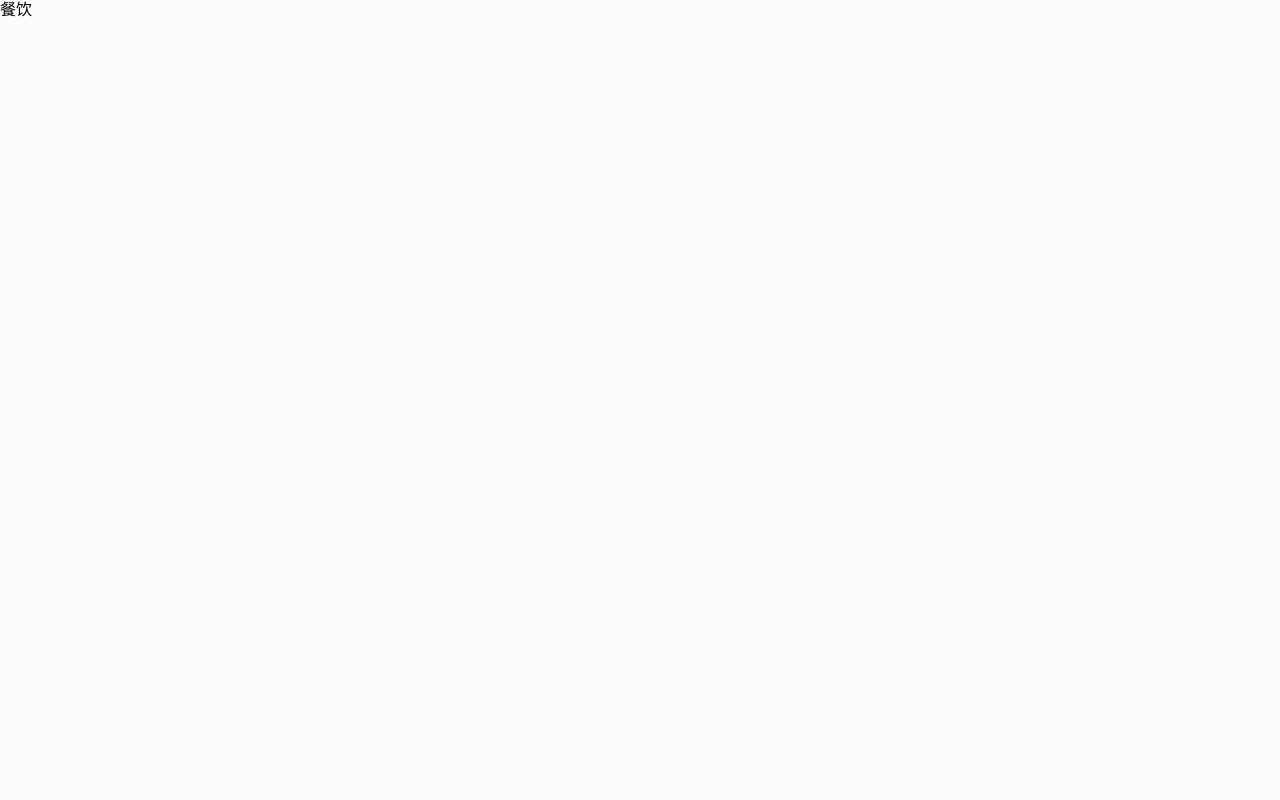
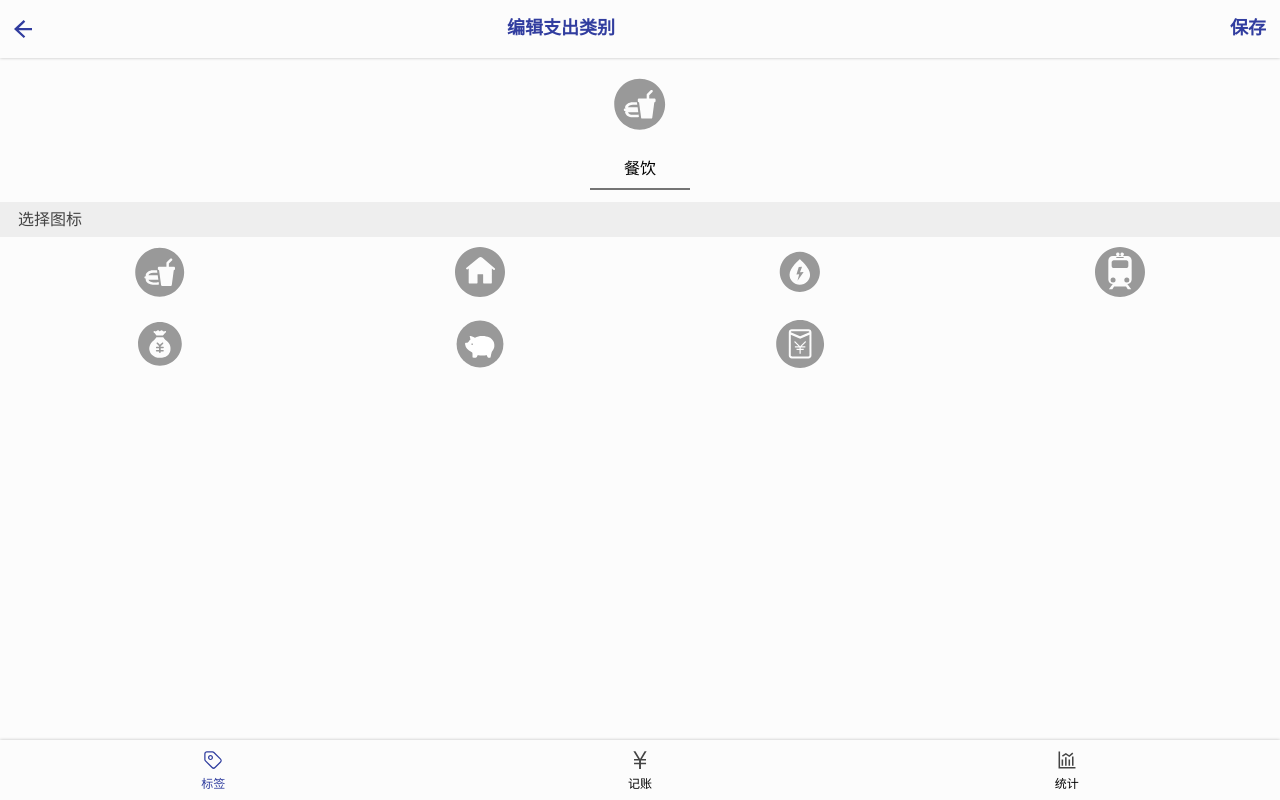
Before and after one commit to cy-wey/money-webApp, a React app: page /tags/1 in a window 1280 px wide. Built offline with nearby package versions, Linux system fonts and the light colour scheme.

Commit message:
Tag 页面布局完成

```diff
--- /dev/null
+++ b/src/components/Input.tsx
@@ -0,0 +1,35 @@
+import React from "react";
+import styled from 'styled-components'
+
+const Label = styled.label`
+  display: flex;
+  align-items: center;
+
+  > span {
+    white-space: nowrap;
+  }
+
+  > input {
+    display: flex;
+    width: 100%;
+    height: 44px;
+    background: none;
+    border: none;
+    font-size: 16px;
+  }
+`
+
+
+type Props = {
+  label: string;
+} & React.InputHTMLAttributes<HTMLInputElement>
+const Input: React.FC<Props> = (props) => {
+  const {label, children, ...rest} = props;
+  return (
+    <Label>
+      <span>{props.label}</span>
+      <input {...rest}/>
+    </Label>
+  )
+}
+export {Input}
--- a/src/views/Money/TagsSection.tsx
+++ b/src/views/Money/TagsSection.tsx
@@ -12,8 +12,8 @@ type Props = {
 const TagsSection: React.FC<Props> = (props) => {
   const {tags, setTags} = useTags()
   const SelectedTags = tags.filter(r => r.category === props.category)
+  const selectedTagIds = props.selected;
   const getClass = (tagId: number) => selectedTagIds.indexOf(tagId) >= 0 ? 'selected' : ''
-  const selectedTagIds = props.selected;
   const onToggleTag = (tagId: number) => {
     const index = selectedTagIds.indexOf(tagId);
     if (index >= 0) {
--- a/src/views/Money/TagsSection/TagsWrapper.tsx
+++ b/src/views/Money/TagsSection/TagsWrapper.tsx
@@ -19,7 +19,7 @@ const TagsWrapper = styled.div`
       > .icon {
         height: 50px;
         width: 50px;
-        fill: #ddd;
+        fill: #999;
         margin-bottom: 12px;
       }
 
--- a/src/views/Tag.tsx
+++ b/src/views/Tag.tsx
@@ -1,18 +1,122 @@
-import React from "react";
+import React, {useState} from "react";
 import {useTags} from "../hooks/useTags";
-import {useParams} from "react-router-dom";
+import {useParams, useNavigate} from "react-router-dom";
+import {Layout} from "../components/Layout";
+import {Icon} from "../components/Icon";
+import styled from "styled-components";
+import {Center} from "../components/Center";
+import {Input} from "../components/Input";
+import {TagsSection} from "./Money/TagsSection";
+import {TagsWrapper} from "./Money/TagsSection/TagsWrapper";
 
 type Params = {
-    id :string
+  id: string
 }
 
+const TopBar = styled.div`
+  display: flex;
+  justify-content: space-between;
+  align-items: center;
+  padding: 18px 14px;
+  font-size: 18px;
+  color: #313d9f;
+  font-weight: 600;
+  box-shadow: 0 0 3px rgba(0, 0, 0, 0.25);
+
+  > .title {
+    margin-left: -140px;
+  }
+
+  .icon {
+    height: 18px;
+    width: 18px;
+    fill: #313d9f;
+  }
+`
+
+const Content = styled.div`
+  display: flex;
+  flex-direction: column;
+  margin-top: 20px;
+
+  .icon {
+    height: 52px;
+    width: 52px;
+    fill: #999;
+  }
+
+  input {
+    margin-top: 16px;
+    text-align: center;
+    border-bottom: 2px solid #747474;
+    width: 100px;
+  }
+`
+
+const SelectIcon = styled.div`
+  margin-top: 12px;
+
+  > .selectIcon {
+    font-size: 16px;
+    background: #eeeeee;
+    padding: 8px 18px;
+    color: #444444;
+  }
+
+  ul {
+    grid-row-gap: 10px;
+  }
+`
 const Tag: React.FC = (props) => {
-    const {findTag} = useTags()
-    let {id} = useParams<Params>();
-    const tag = findTag(parseInt(id as string))
-    return (
-      <div>{tag.name}</div>
-    )
+  const {findTag} = useTags()
+  const navigate = useNavigate();
+  const onClickBack = () => {
+    navigate(-1)
+  }
+  let {id} = useParams<Params>();
+  const tag = findTag(parseInt(id as string))
+  const {tags} = useTags()
+  const [selectedTagIds, setSelectedTags] = useState<number[]>([]);
+  const getClass = (tagId:number) => selectedTagIds.indexOf(tagId) >= 0 ? 'selected' : ''
+  const onToggleTag = (tagId: number) => {
+    const index = selectedTagIds.indexOf(tagId);
+    if (index >= 0) {
+      setSelectedTags(selectedTagIds.filter(t => t !== tagId));
+    } else {
+      setSelectedTags([tagId])
+    }
+  }
+  return (
+    <Layout>
+      <TopBar>
+        <Icon name="arrow-left" onClick={onClickBack}/>
+        <span className='title'>编辑{tag.category === '-' ? '支出' : '收入'}类别</span>
+        <span>保存</span>
+      </TopBar>
+      <Content>
+        <Center>
+          <Icon name={tag.icon}/>
+          <Input label="" type="text" placeholder="标签名" value={tag.name}
+                 onChange={(e) => {
+                 }}
+          />
+        </Center>
+      </Content>
+      <SelectIcon>
+        <div className="selectIcon">选择图标</div>
+        <TagsWrapper>
+          <ul>
+            {tags.map(icon =>
+              <li key={icon.id}onClick={() => onToggleTag(icon.id)} className={getClass(icon.id)}>
+                <Icon name={icon.icon}></Icon>
+              </li>)}
+
+          </ul>
+        </TagsWrapper>
+      </SelectIcon>
+
+    </Layout>
+  )
 }
 
 export {Tag}
--- a/src/views/Tags.tsx
+++ b/src/views/Tags.tsx
@@ -27,7 +27,7 @@ const TabList = styled.ul`
       .icon {
         height: 50px;
         width: 50px;
-        fill: #ddd;
+        fill: #999;
         margin: 6px 20px;
       }
 
```
Also changed, not shown: src/icons/arrow-left.svg (added).
